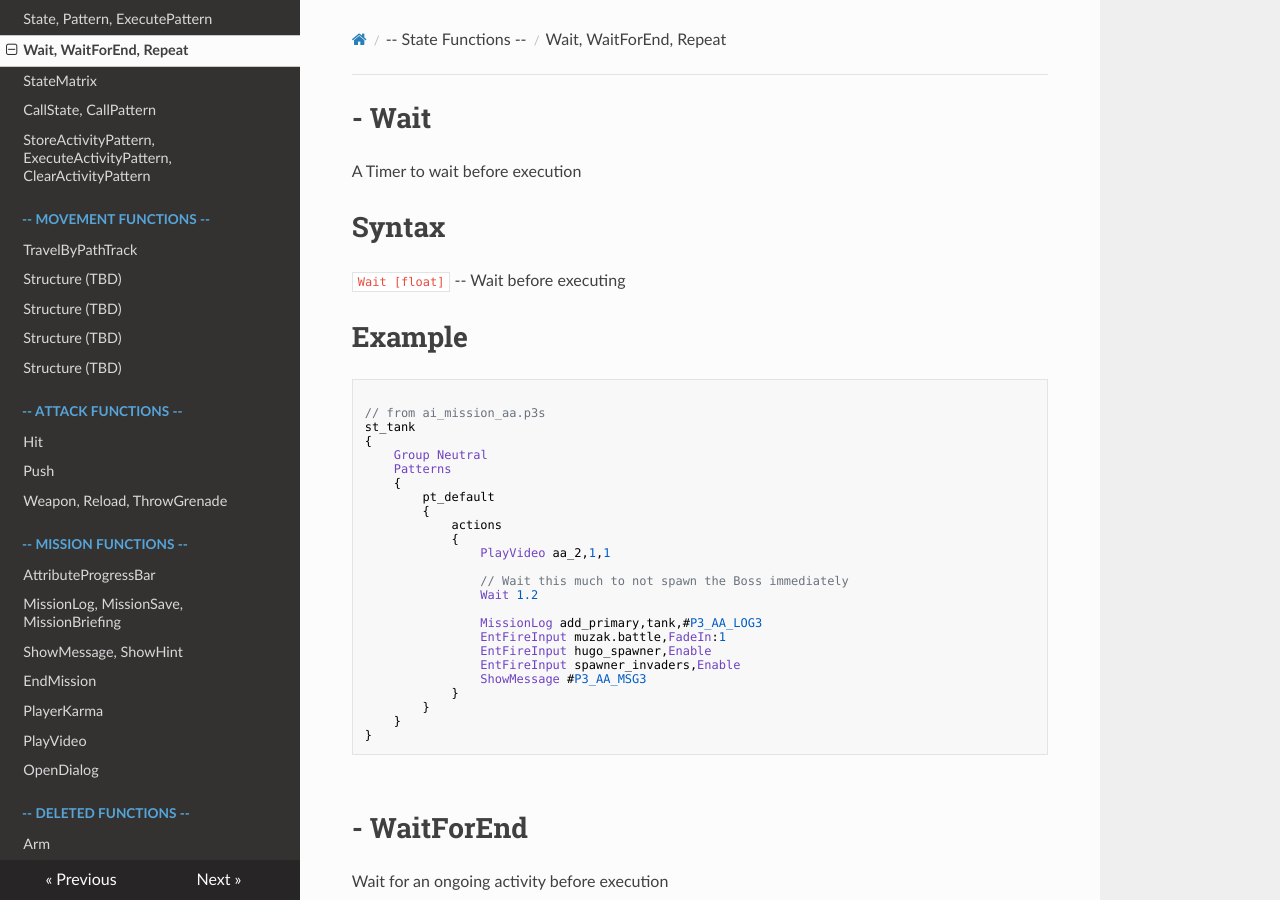
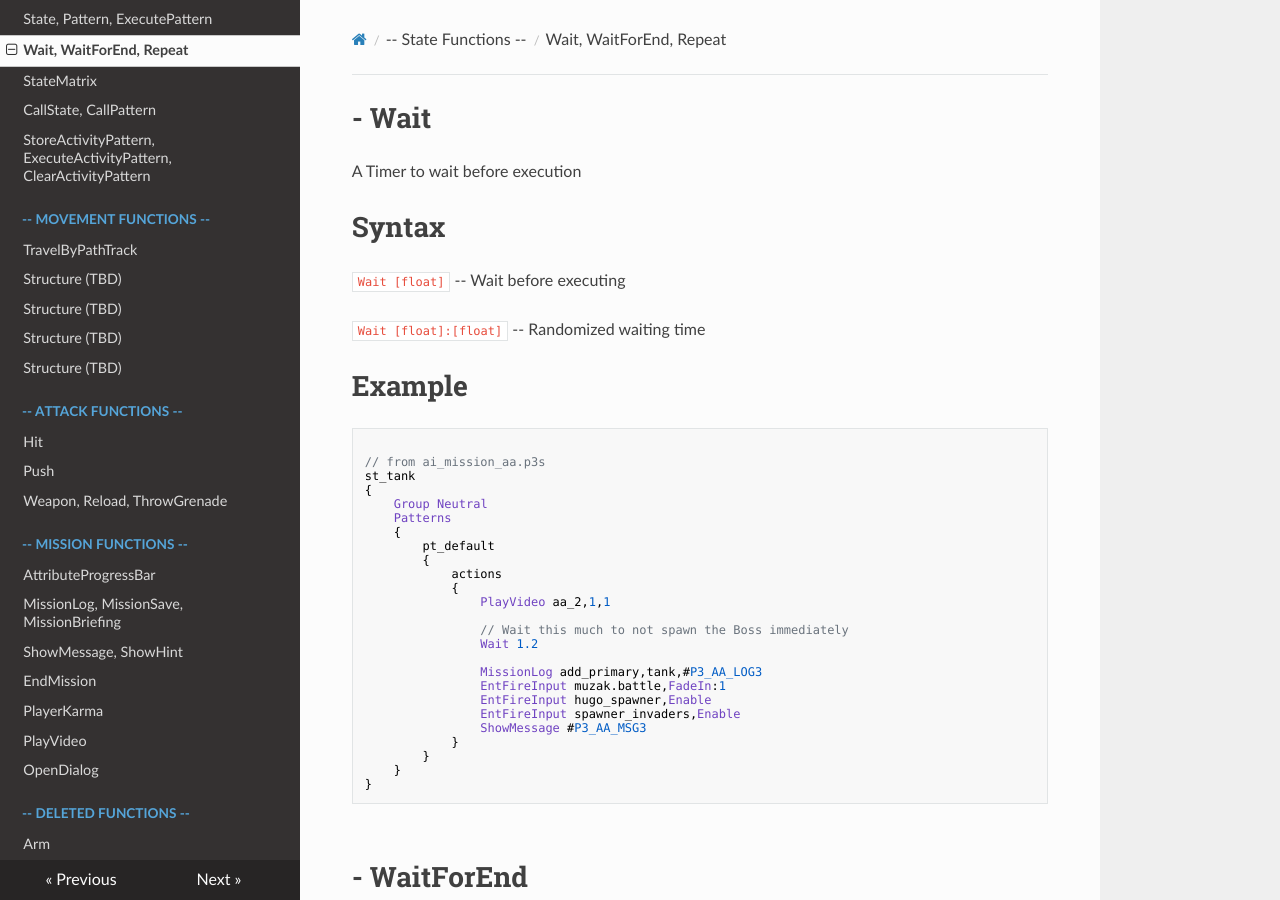
Before and after one commit to WhackJobInt/postal3scriptdocs, an MkDocs documentation site: the page built from docs/wait_waitforend_repeat.md, in a window 1280 px wide and 900 px high. Built offline with MkDocs 1.6.1, drawn with Linux system fonts in a browser that asks for light colours; nearby versions of some CDN libraries.

Commit message:
Updated Wait to have randomized syntax

```diff
--- a/docs/wait_waitforend_repeat.md
+++ b/docs/wait_waitforend_repeat.md
@@ -2,6 +2,7 @@
 <p>A Timer to wait before execution
 <h1>Syntax</h1>
 <p><code class="language-js">Wait [float]</code> -- Wait before executing
+<p><code class="language-js">Wait [float]:[float]</code> -- Randomized waiting time
 <h1>Example</h1>
 <pre><code class="language-js">
 // from ai_mission_aa.p3s
```
